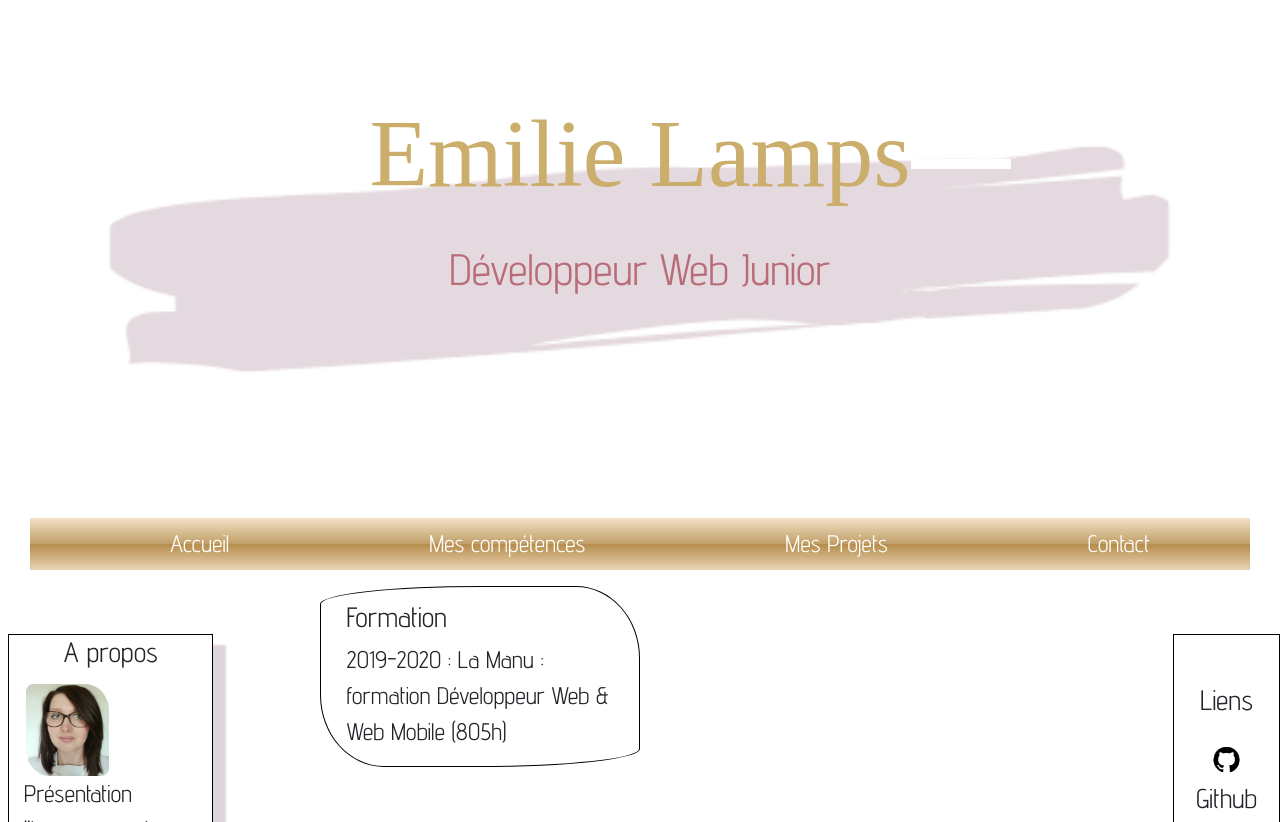
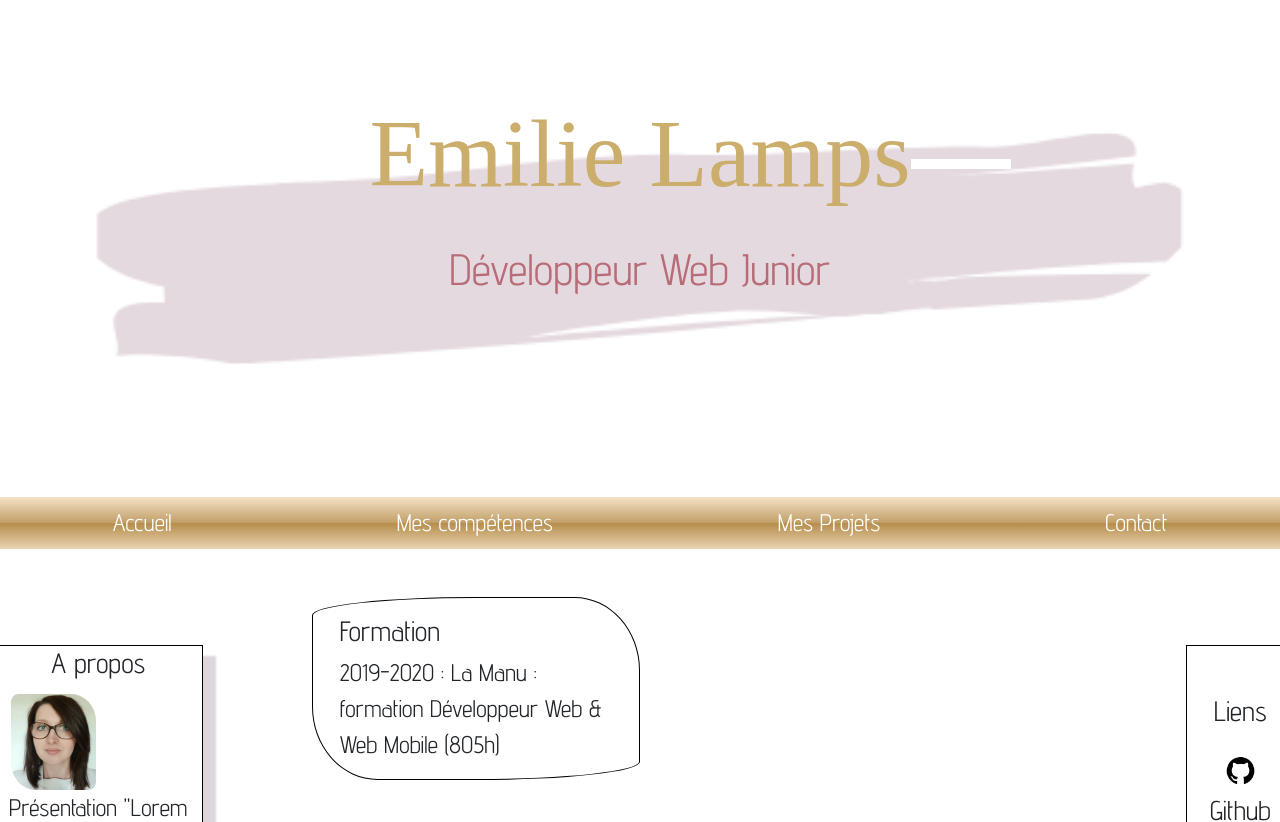
Before and after one commit to EmilieLamps/CvNumerique, a plain HTML site: page index.html in a window 1280 px wide. Shown: the top 822 px of the page. Drawn offline with nearby package versions, Linux system fonts and the light colour scheme; a web font is replaced by a local one.

Commit message:
Modifiaction navbar

```diff
--- a/assets/CSS/style.css
+++ b/assets/CSS/style.css
@@ -1,5 +1,7 @@
 body {
   background-color: #FFFF;
+  margin: 0;
+  padding: 0;
 }
 header {
   background-color: #ffe4f8;
@@ -34,7 +36,6 @@ h1::before, h1::after {
 .Nom {
   text-align: center;
   font-style: normal;
-  font-family: serif;
   font-size: 600%;
   position: relative;
   top: 52%;
@@ -44,7 +45,6 @@ h1::before, h1::after {
 .Fonction {
   text-align: center;
   font-style: normal;
-  font-family: serif;
   font-size: 275%;
   position: relative;
   top: 65%;
@@ -57,26 +57,23 @@ h1::before, h1::after {
                               /* Fin du header */
                               /* Début de la navBar */
                               /* Ajouter le menu burger */
-.nav {
+.navbar-nav {
   text-decoration: none;
-  display: inline;
-  width: 100%;
+  display: inline-block;
+  /* width: 100%; */
   position: relative;
 }
 /* .no-gutters{
-  padding-left: 0 !important;
-  padding-right: 0 !important;
-  margin-left: 0;
-  margin-right: 0;
+  margin-left: -15px;
+  margin-right: -15px;
 } */
-.menu {
+.nav {
   background-color: #background: #f3e2c7; /* Old browsers */
 background: -moz-linear-gradient(top, #f3e2c7 0%, #c19e67 50%, #b68d4c 51%, #e9d4b3 100%); /* FF3.6-15 */
 background: -webkit-linear-gradient(top, #f3e2c7 0%,#c19e67 50%,#b68d4c 51%,#e9d4b3 100%); /* Chrome10-25,Safari5.1-6 */
 background: linear-gradient(to bottom, #f3e2c7 0%,#c19e67 50%,#b68d4c 51%,#e9d4b3 100%); /* W3C, IE10+, FF16+, Chrome26+, Opera12+, Safari7+ */
 filter: progid:DXImageTransform.Microsoft.gradient( startColorstr='#f3e2c7', endColorstr='#e9d4b3',GradientType=0 ); /* IE6-9 */;
   list-style-type: none;
-  display: flex;
   justify-content: space-around;
 }
 .nav-link {
--- a/index.html
+++ b/index.html
@@ -15,7 +15,7 @@
   <link href="https://fonts.googleapis.com/css?family=Big+Shoulders+Display&display=swap" rel="stylesheet">
 </head>
 <body>
-  <div class="container-fluid">
+  <div class="container-fluid px-0">
     <div class="row">
       <div class="col">
         <!-- Image header + nom + fonction -->
@@ -29,11 +29,11 @@
         </header>
         <!-- Fin du header -->
         <!-- Début de la navBar -->
-        <div class="container-fluid sticky-top no-gutters">
-          <nav class="nav">
-            <ul class="menu">
+        <div class="container-fluid sticky-top px-0">
+          <nav class="navbar-nav nav-fill w-100 pb-5">
+            <ul class="nav">
               <li><a class="nav-link" href="#">Accueil</a></li>
-              <li><a class="nav-link" href="#">Mes compétences</a></li>
+              <li><a class="nav-link" href="#qualifications">Mes compétences</a></li>
               <li><a class="nav-link" href="#">Mes Projets</a></li>
               <li><a class="nav-link" href="#">Contact</a></li>
             </ul>
@@ -53,7 +53,7 @@
           </div>
           <!-- Fin de la colonne A propos  -->
           <!-- Début colonne Formation -->
-          <section class="col-md-3 offset-1 mb-auto qualifications">
+          <section class="col-md-3 offset-1 mb-auto qualifications pt-3">
             <h3>Formation</h3>
             <p>2019-2020 : La Manu : formation Développeur Web & Web Mobile (805h)</p>
           </section>
@@ -76,13 +76,11 @@
         </div>
         <!-- Fin de la barre latérale Liens -->
         <!-- Début des cercles de progression -->
-        <div class="container-fluid progressBar">
+        <div class="container-fluid progressBar" id="qualifications">
           <div class="row">
             <div class="col-md-3 col-sm-6 mt-5">
               <div class="progress" id="progressHTML">
-                <span class="progress-left">
-                  <span class="progress-bar"></span>
-                </span>
+                <span class="progress-left"><span class="progress-bar"></span></span>
                 <span class="progress-right">
                   <span class="progress-bar"></span>
                 </span>
@@ -91,7 +89,6 @@
             </div>
           </div>
         </div>
-      </div>
       <!-- Fin des cercles de progression -->
     </div> <!--fermeture col de la page -->
   </div> <!--fermeture row de la page -->
```
